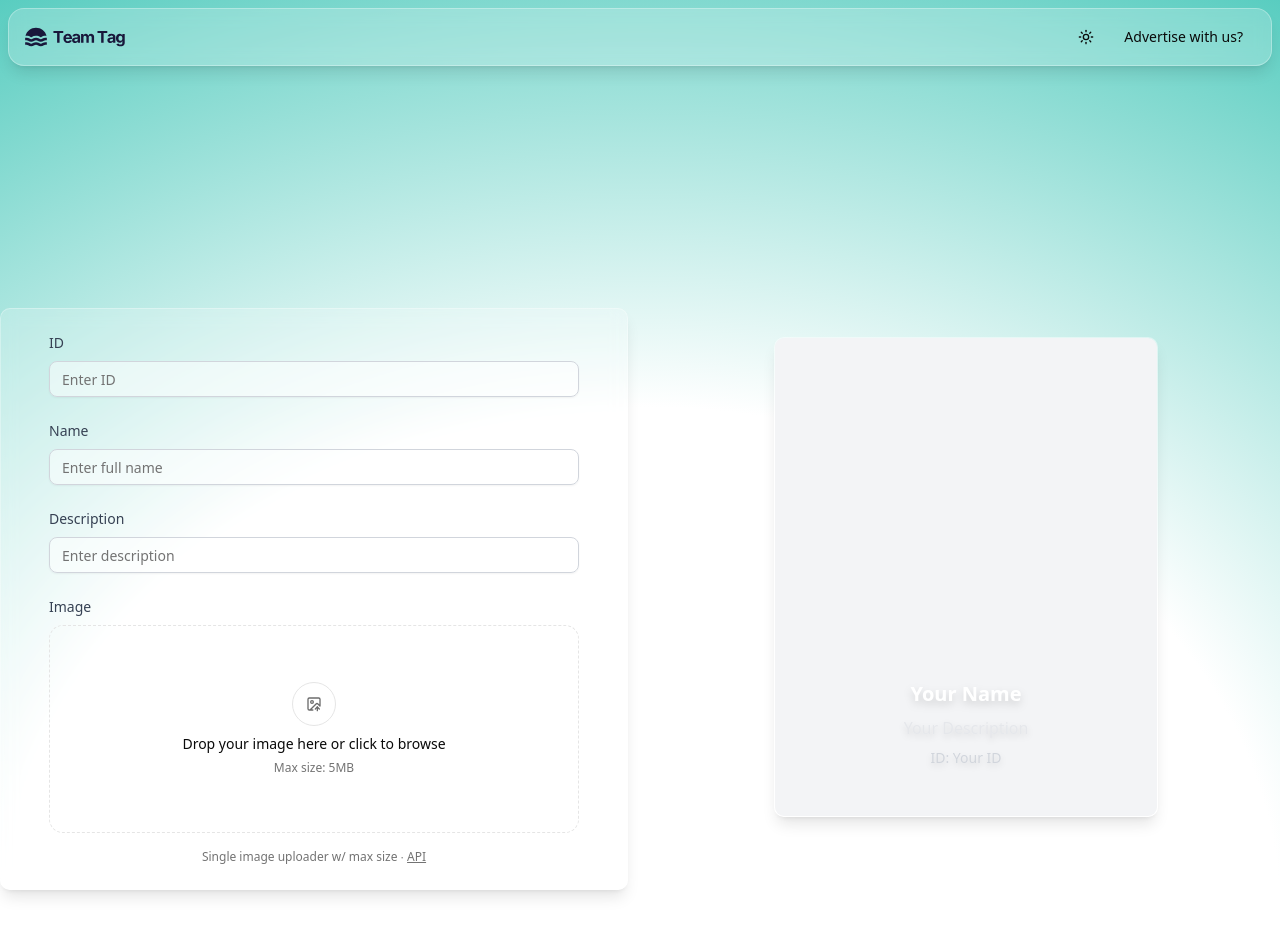
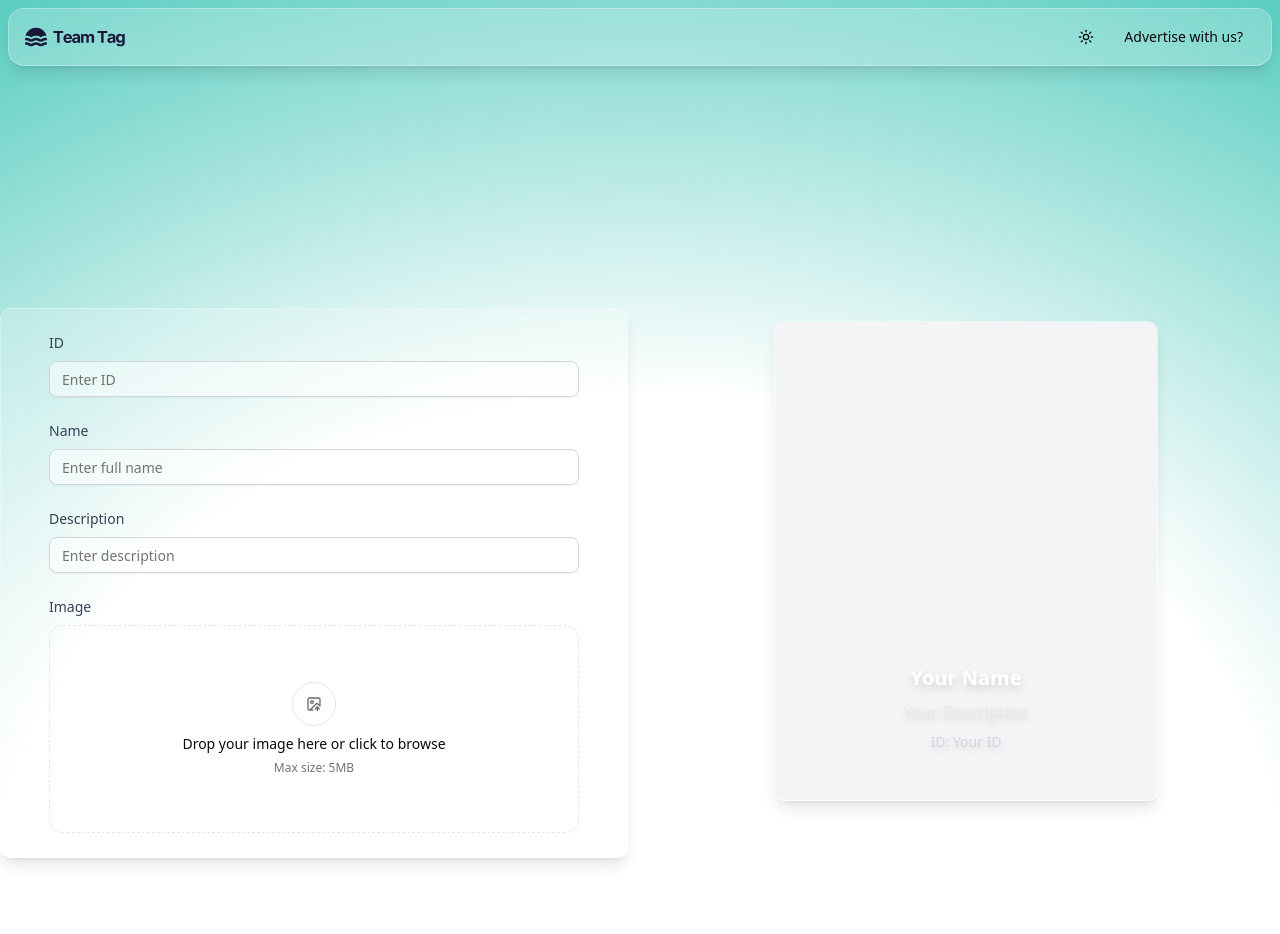
Before and after one commit to phalla-doll/team-tag, a Next.js app: page / in a window 1280 px wide. Shown: the top 934 px of the page. Built offline with nearby package versions, Linux system fonts and the light colour scheme; a web font is replaced by a local one.

Commit message:
Refactor ImageUploadComponent for improved readability and maintainability; streamline code formatting and enhance error handling for better user experience during image uploads.

```diff
--- a/src/components/extended/image-upload.tsx
+++ b/src/components/extended/image-upload.tsx
@@ -113,20 +113,6 @@ export default function ImageUploadComponent({
           <span>{errors[0]}</span>
         </div>
       )}
-
-            <p
-                aria-live="polite"
-                role="region"
-                className="text-muted-foreground mt-2 text-center text-xs"
-            >
-                Single image uploader w/ max size ∙{" "}
-                <a
-                    href="https://github.com/origin-space/originui/tree/main/docs/use-file-upload.md"
-                    className="hover:text-foreground underline"
-                >
-                    API
-                </a>
-            </p>
     </div>
   );
 }
```
Lines whose indentation alone changed are shown as unchanged.
